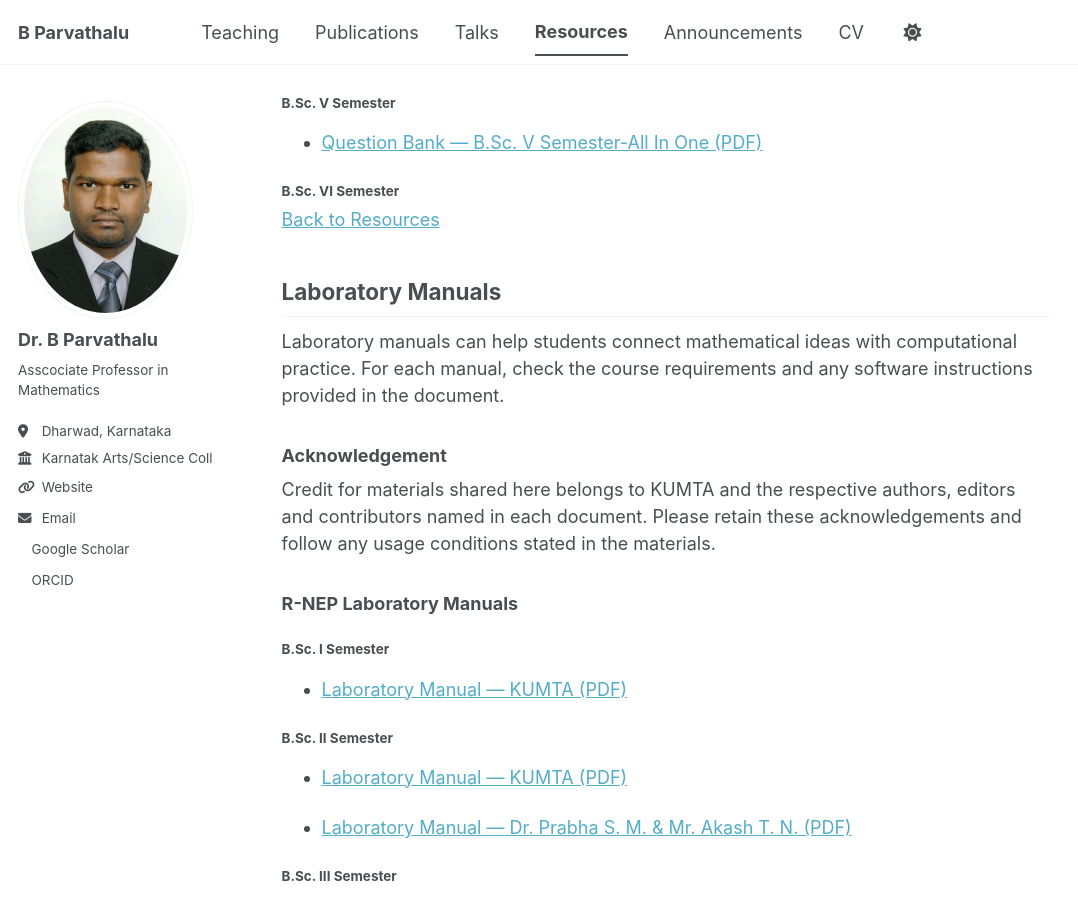
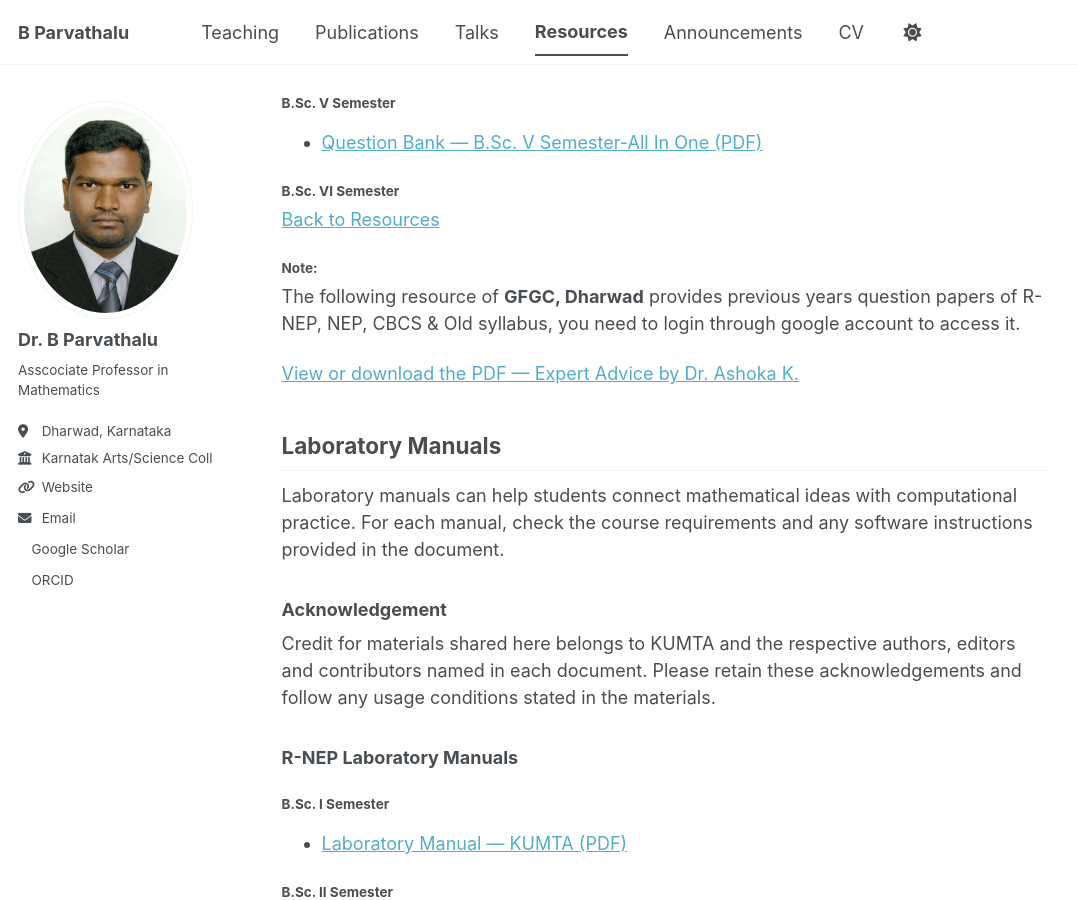
Before and after one commit to drbp-kcd/drbp-kcd.github.io, a Jekyll site: the page built from _resources/kumta.md, in a window 1280 px wide and 900 px high, scrolled down 853 px. Shown: the whole window, without its empty margins (0-1078 px from the left). Built offline with Jekyll 4.4.1, drawn with Linux system fonts in a browser that asks for light colours; a style sheet for code colours, icons or effects is not loaded.

Commit message:
Update kumta.md

```diff
--- a/_resources/kumta.md
+++ b/_resources/kumta.md
@@ -44,7 +44,11 @@ Question banks provide opportunities to practise concepts, strengthen problem-so
 
 [Back to Resources]({{ '/resources/' | relative_url }})
 
+#### Note:
 
+The following resource of **GFGC, Dharwad** provides previous years question papers of R-NEP, NEP, CBCS & Old syllabus, you need to login through google account to access it.
+
+[View or download the PDF — Expert Advice by Dr. Ashoka K.]({{ '/files/resources/JAM/iit-jam-expert-advice-ashoka-k.pdf' | relative_url }})
 
 ## Laboratory Manuals
 
```
